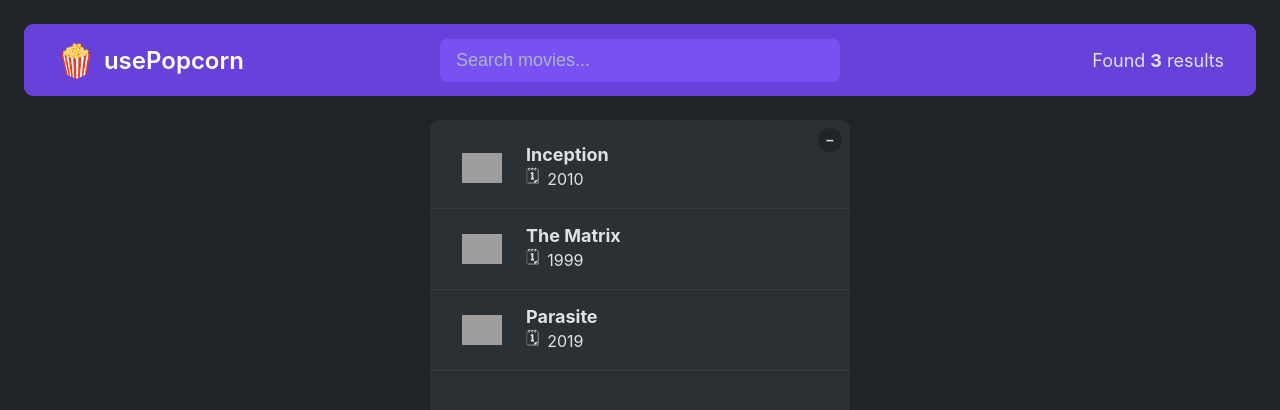
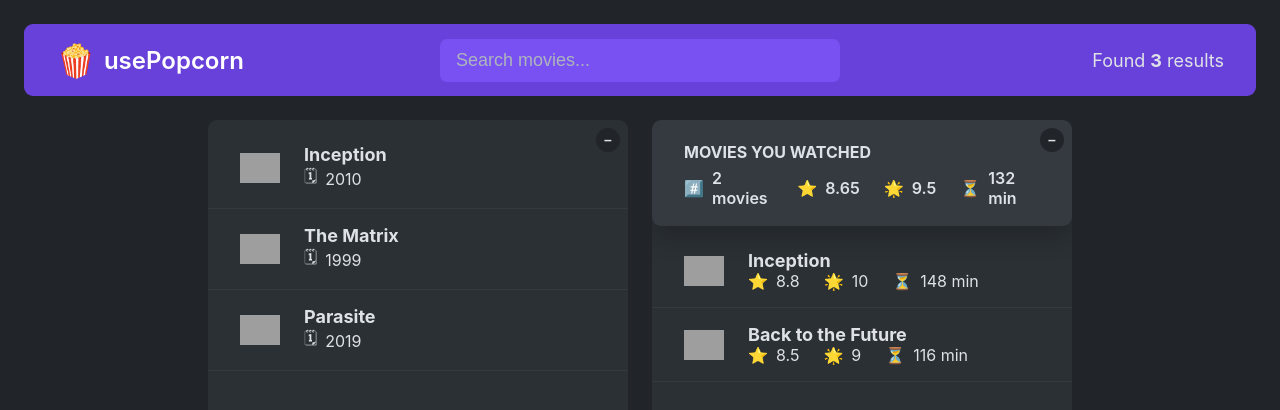
Before and after one commit to Azizalfauzi/use-popcorn-app, a React (Create React App) app: page / in a window 1280 px wide. Shown: the top 410 px of the page. Built offline with nearby package versions, Linux system fonts and the light colour scheme; grey boxes are pictures that could not be loaded.

Commit message:
Finishing Composition and Reusable component Box

```diff
--- a/src/App.js
+++ b/src/App.js
@@ -52,6 +52,7 @@ const average = (arr) =>
 
 export default function App() {
   const [movies, setMovies] = useState(tempMovieData);
+  const [watched, setWatched] = useState(tempWatchedData);
   return (
     <>
       <Navbar>
@@ -62,6 +63,10 @@ export default function App() {
       <Main>
         <Box>
           <MovieList movies={movies} />
+        </Box>
+        <Box>
+          <WatchSummary watched={watched} />
+          <WatchedMovieList watched={watched} />
         </Box>
       </Main>
     </>
```
